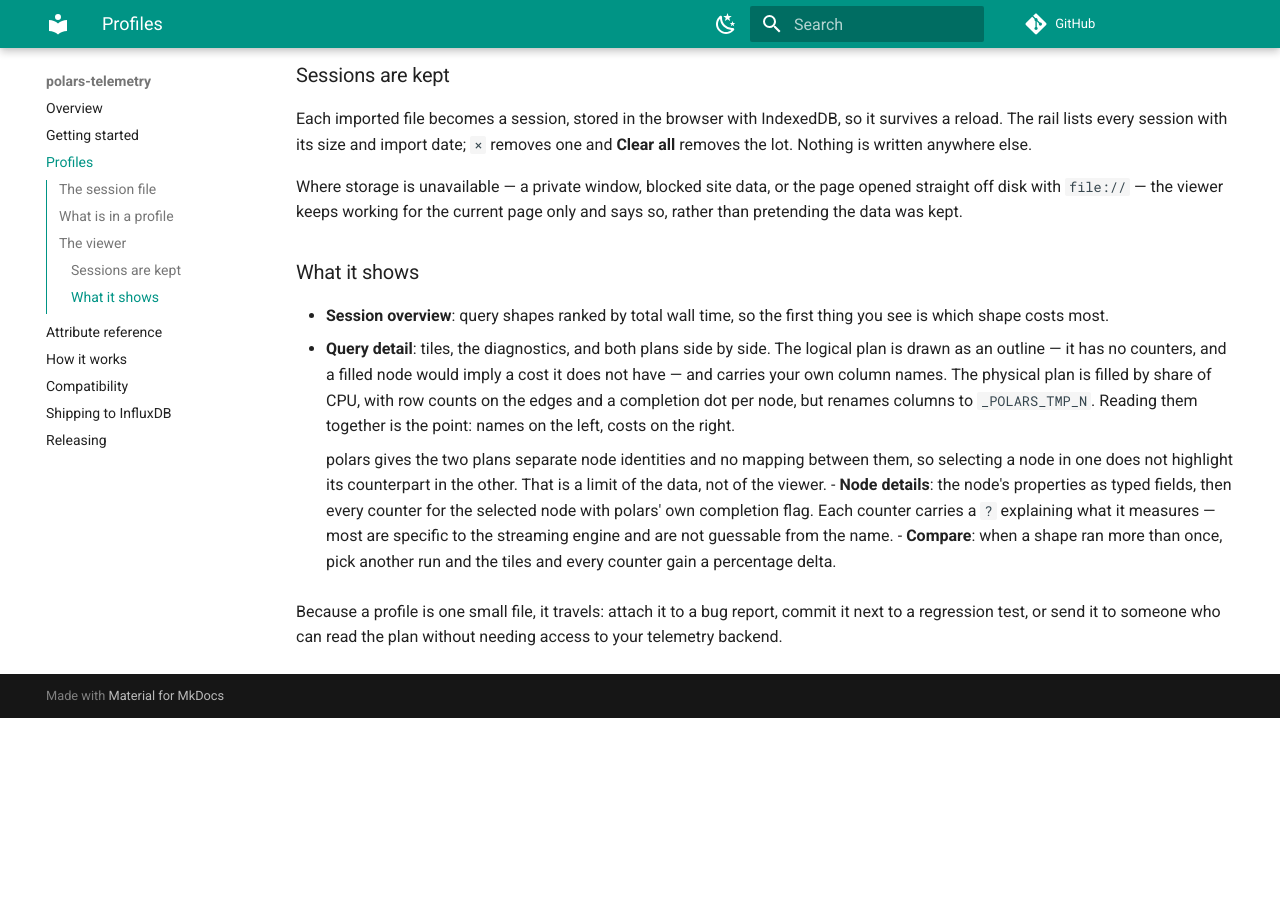
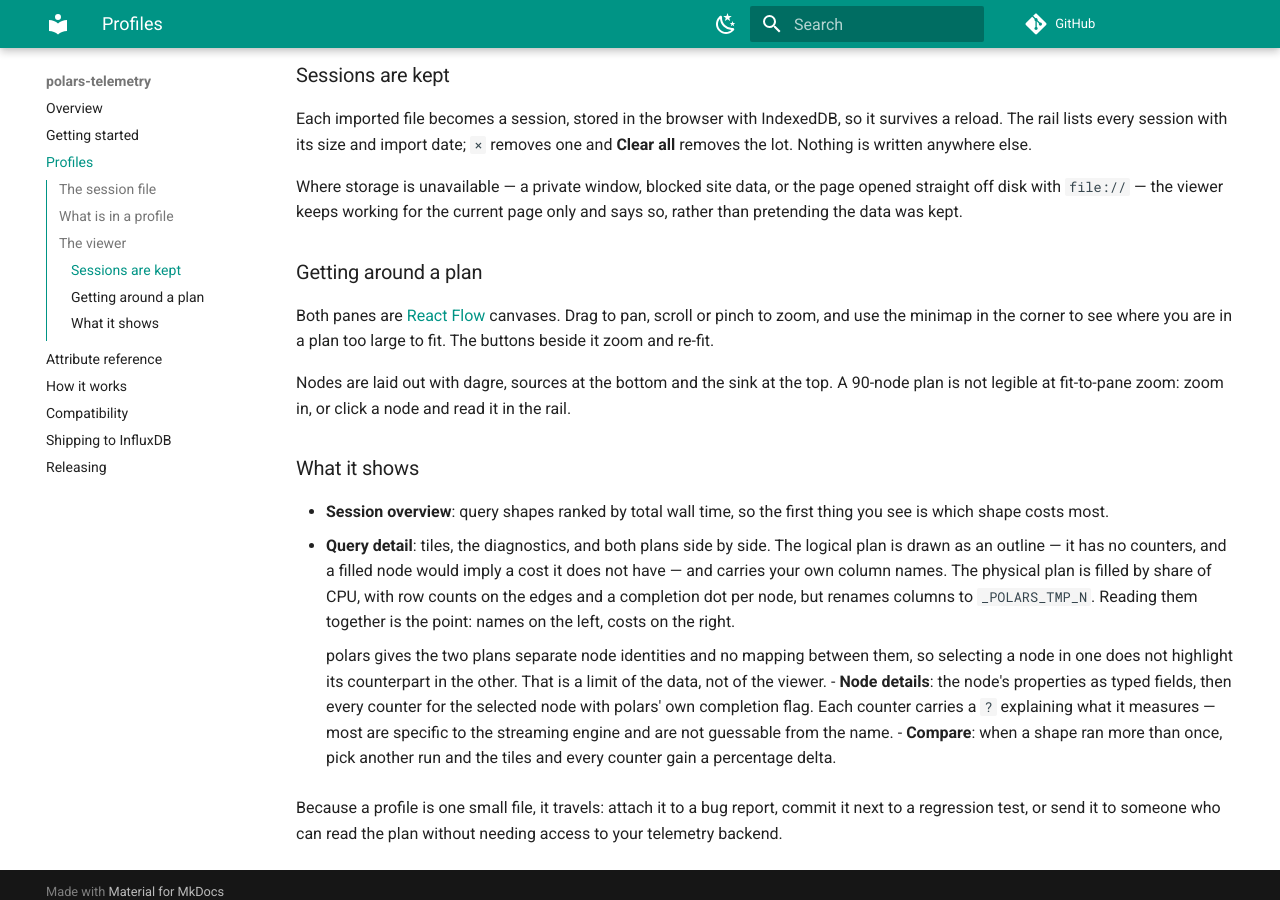
Before and after one commit to jan-krueger/polars-telemetry, an MkDocs documentation site: the page built from docs/profiles.md, in a window 1280 px wide and 900 px high, scrolled down 1372 px. Built offline with MkDocs 1.6.1 and Material for MkDocs 9.7.7, drawn with Linux system fonts in a browser that asks for light colours; comment, search, counter and statistics services are not loaded; before the commit the page ends 2090 px from its top, so only the background shows below that.

Commit message:
docs: describe the viewer's pan, zoom and minimap

```diff
--- a/docs/profiles.md
+++ b/docs/profiles.md
@@ -73,6 +73,16 @@ Where storage is unavailable — a private window, blocked site data, or the pag
 opened straight off disk with `file://` — the viewer keeps working for the
 current page only and says so, rather than pretending the data was kept.
 
+### Getting around a plan
+
+Both panes are [React Flow](https://reactflow.dev) canvases. Drag to pan,
+scroll or pinch to zoom, and use the minimap in the corner to see where you are
+in a plan too large to fit. The buttons beside it zoom and re-fit.
+
+Nodes are laid out with dagre, sources at the bottom and the sink at the top.
+A 90-node plan is not legible at fit-to-pane zoom: zoom in, or click a node and
+read it in the rail.
+
 ### What it shows
 
 - **Session overview**: query shapes ranked by total wall time, so the first
```
